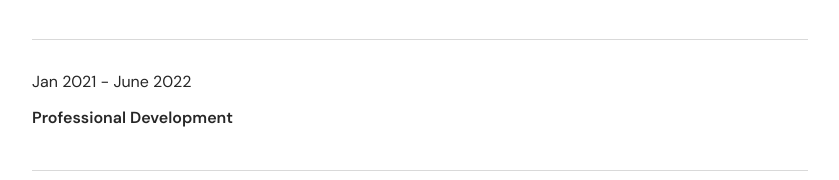
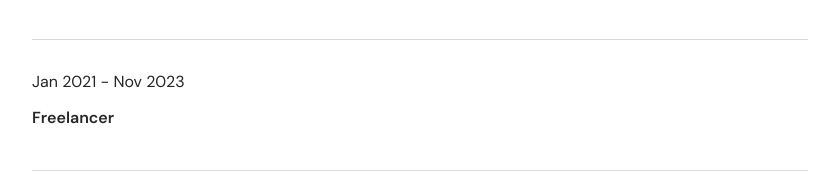
Before and after one commit to Dagyei2/Personal-Brand-Landing-Page, a website: page index.html in a window 1280 px wide. Shown: the part 583-763 px from the top of the page, without its empty margins (220-1059 px from the left). Drawn offline with nearby package versions, Linux system fonts and the light colour scheme.

Commit message:
Update index.html

```diff
--- a/index.html
+++ b/index.html
@@ -44,8 +44,8 @@
                 <h6>IT Engineer, Variantyx</h6>
             </section>
             <section class="experience-container">
-                <h6 class="experience-date">Jan 2021 - June 2022</h6>
-                <h6>Professional Development</h6>
+                <h6 class="experience-date">Jan 2021 - Nov 2023 </h6>
+                <h6>Freelancer</h6>
             </section>
             <section class="experience-container">
                 <h6 class="experience-date">May 2018 - Jan 2021</h6>
```
